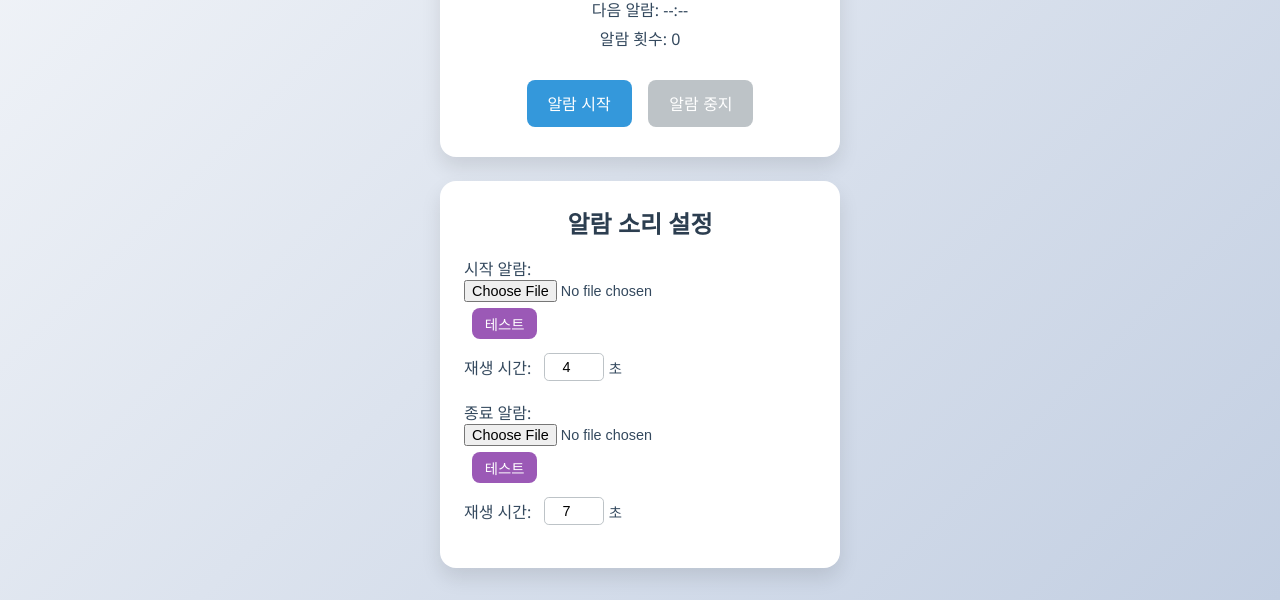
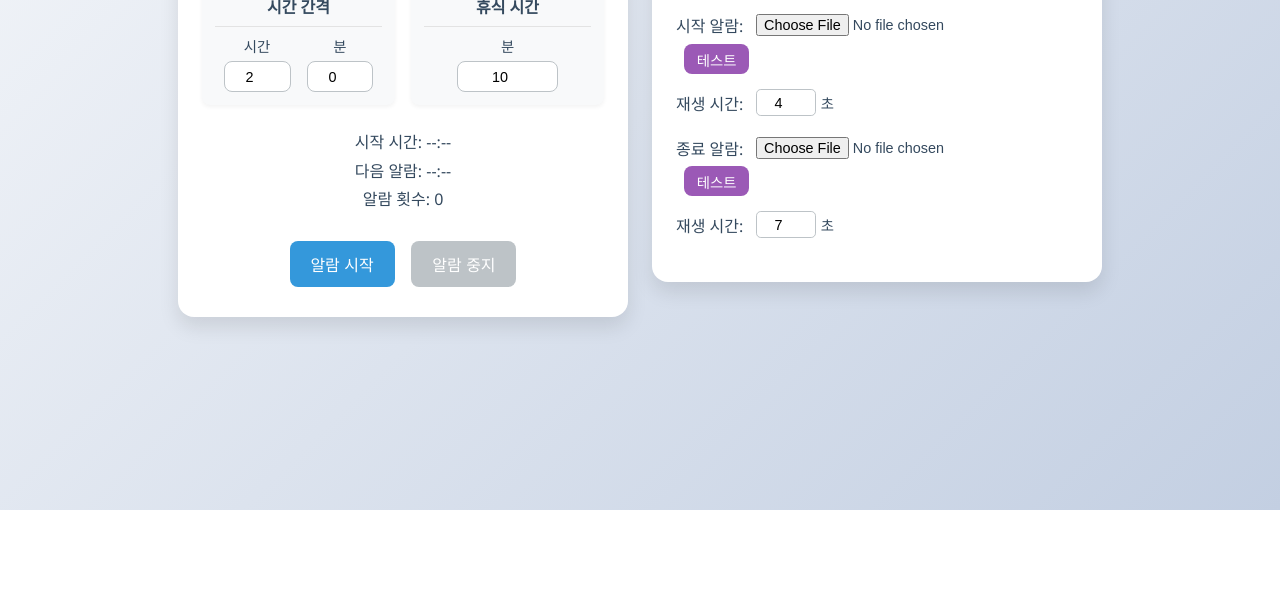
Before and after one commit to minandseok/Loop-Alarm, a plain HTML site: page index.html in a window 1280 px wide. Shown: the part 290-890 px from the top of the page. After the commit the page ends 800 px from the top, so only its background shows below. Drawn offline with Linux system fonts and the light colour scheme.

Commit message:
카드 가로 줄 정렬

```diff
--- a/style.css
+++ b/style.css
@@ -9,10 +9,10 @@ body {
   background: linear-gradient(135deg, #f5f7fa 0%, #c3cfe2 100%);
   min-height: 100vh;
   display: flex;
-  flex-direction: column;
+  flex-direction: row;
   justify-content: center;
   align-items: center;
-  padding: 2rem 0;
+  padding: 2rem;
   gap: 1.5rem;
 }
 
@@ -22,8 +22,10 @@ body {
   border-radius: 1rem;
   box-shadow: 0 10px 20px rgba(0, 0, 0, 0.1);
   text-align: center;
-  width: 90%;
-  max-width: 400px;
+  width: 45%;
+  min-width: 350px;
+  max-width: 450px;
+  height: fit-content;
 }
 
 .sound-container {
@@ -31,8 +33,25 @@ body {
   padding: 1.5rem;
   border-radius: 1rem;
   box-shadow: 0 10px 20px rgba(0, 0, 0, 0.1);
-  width: 90%;
-  max-width: 400px;
+  width: 45%;
+  min-width: 350px;
+  max-width: 450px;
+  height: fit-content;
+}
+
+/* 모바일 화면에서는 세로 배치로 변경 */
+@media (max-width: 900px) {
+  body {
+    flex-direction: column;
+    padding: 1rem 0;
+  }
+
+  .container,
+  .sound-container {
+    width: 90%;
+    min-width: unset;
+    max-width: 400px;
+  }
 }
 
 h1 {
```
